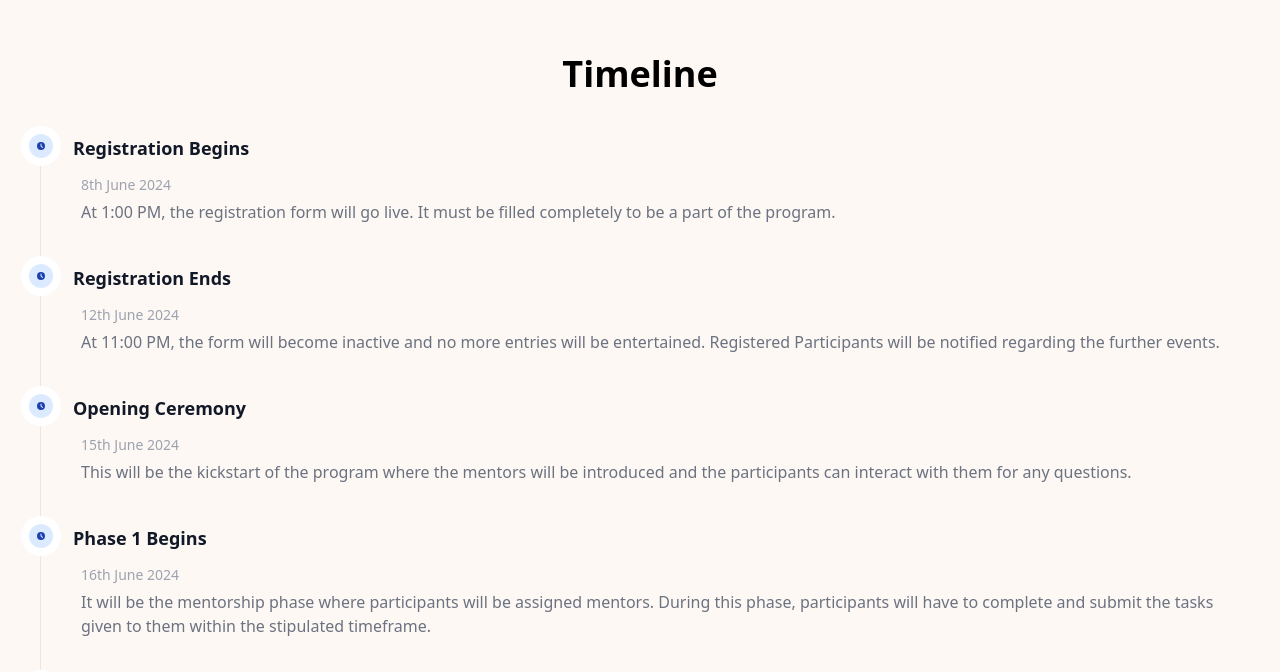
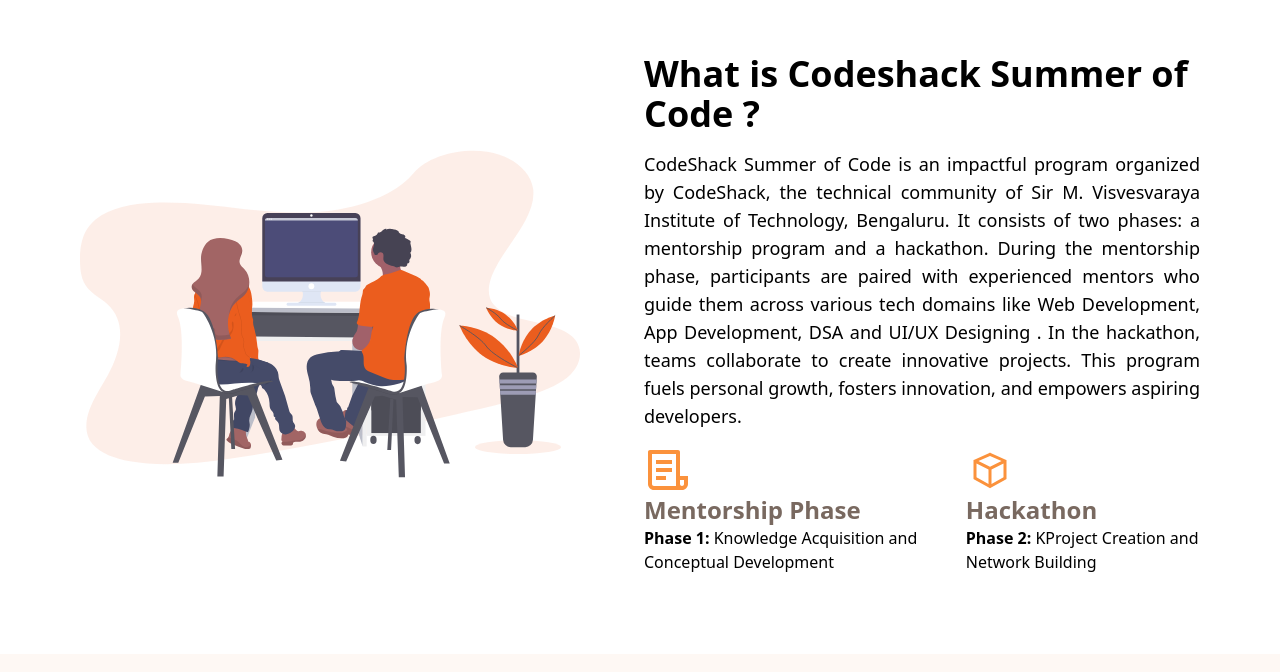
Before and after one commit to techhub-community/csoc_frontend, a React (Vite) app: page / in a window 1280 px wide. Shown: the part 826-1498 px from the top of the page. Built offline with nearby package versions, Linux system fonts and the light colour scheme.

Commit message:
About section is done

```diff
--- a/src/App.jsx
+++ b/src/App.jsx
@@ -1,3 +1,4 @@
+import Aboutus from "./components/Aboutus"
 import ContactUs from "./components/ContactUs"
 import FAQ from "./components/FAQ"
 import Footer from "./components/Footer"
@@ -12,6 +13,7 @@
       <NavBar />
       <main>
         <Hero />
+        <Aboutus/>
         <Timeline />
         <Testimonial />
         <FAQ />
--- a/src/components/Aboutus.jsx
+++ b/src/components/Aboutus.jsx
@@ -1,9 +1,56 @@
-
+import { LiaCubeSolid } from "react-icons/lia";
+import { RiFileList3Line } from "react-icons/ri";
 
 function Aboutus() {
   return (
-    <div>Aboutus</div>
-  )
+    <div className="flex md:flex-row flex-col md:p-20 p-6 md:items-center items-start">
+      <img
+        src="about-img.svg"
+        alt="Hero Image"
+        className="h-[500px] w-[500px] "
+      />
+
+      <div className="pl-0 md:pl-16">
+        <h1 className="text-4xl font-semibold mb-4">
+          What is Codeshack Summer of Code ?
+        </h1>
+        <p className="text-lg text-justify">
+          CodeShack Summer of Code is an impactful program organized by
+          CodeShack, the technical community of Sir M. Visvesvaraya Institute of
+          Technology, Bengaluru. It consists of two phases: a mentorship program
+          and a hackathon. During the mentorship phase, participants are paired
+          with experienced mentors who guide them across various tech domains
+          like Web Development, App Development, DSA and UI/UX Designing . In
+          the hackathon, teams collaborate to create innovative projects. This
+          program fuels personal growth, fosters innovation, and empowers
+          aspiring developers.
+        </p>
+
+        <div className="flex md:flex-row flex-col mt-4 gap-6">
+          <div className="gap-y-3">
+            <RiFileList3Line className="text-5xl text-orange-400" />
+            <h1 className="text-2xl font-semibold text-semidark">
+              Mentorship Phase
+            </h1>
+            <p>
+              {" "}
+              <span className="font-bold">Phase 1:</span> Knowledge Acquisition
+              and Conceptual Development
+            </p>
+          </div>
+          <div className="gap-y-3">
+            <LiaCubeSolid className="text-6xl md:text-5xl text-orange-400 " />
+            <h1 className="text-2xl font-semibold text-semidark">Hackathon</h1>
+            <p>
+              {" "}
+              <span className="font-bold">Phase 2:</span> KProject Creation and
+              Network Building
+            </p>
+          </div>
+        </div>
+      </div>
+    </div>
+  );
 }
 
-export default Aboutus
+export default Aboutus;
--- a/tailwind.config.js
+++ b/tailwind.config.js
@@ -9,6 +9,7 @@
         lightblack: "#4E4039",
         lightbrown:"#A08F86",
         darkwarm:"#FCE8DF",
+        semidark: "#796960",
       },
       keyframes: {
         "bounce-slow-low": {
```
Also changed, not shown: public/about-img.svg (added).
